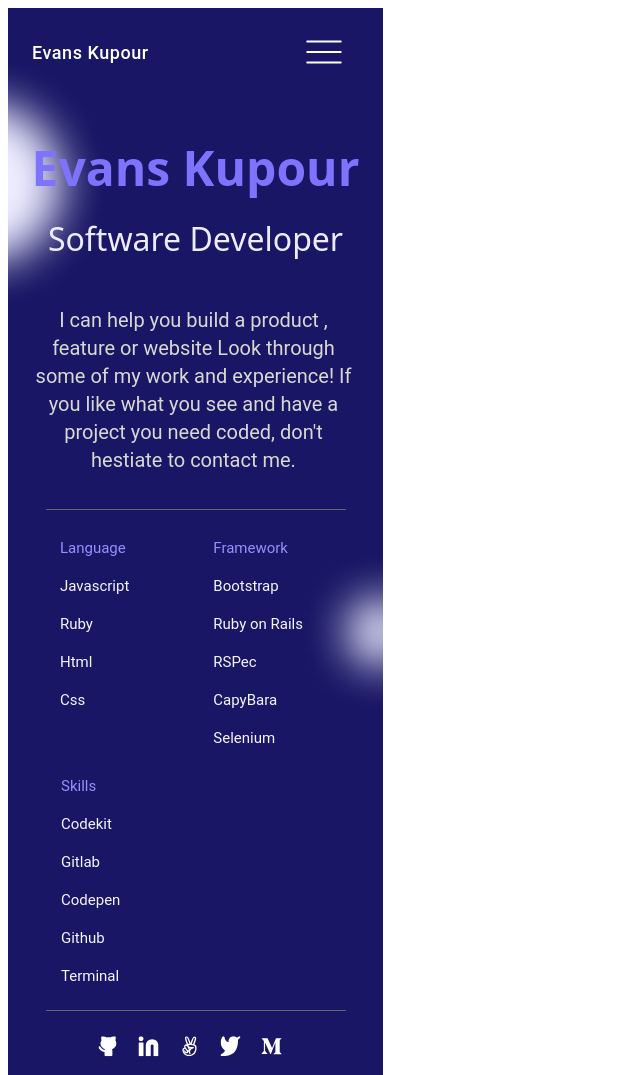
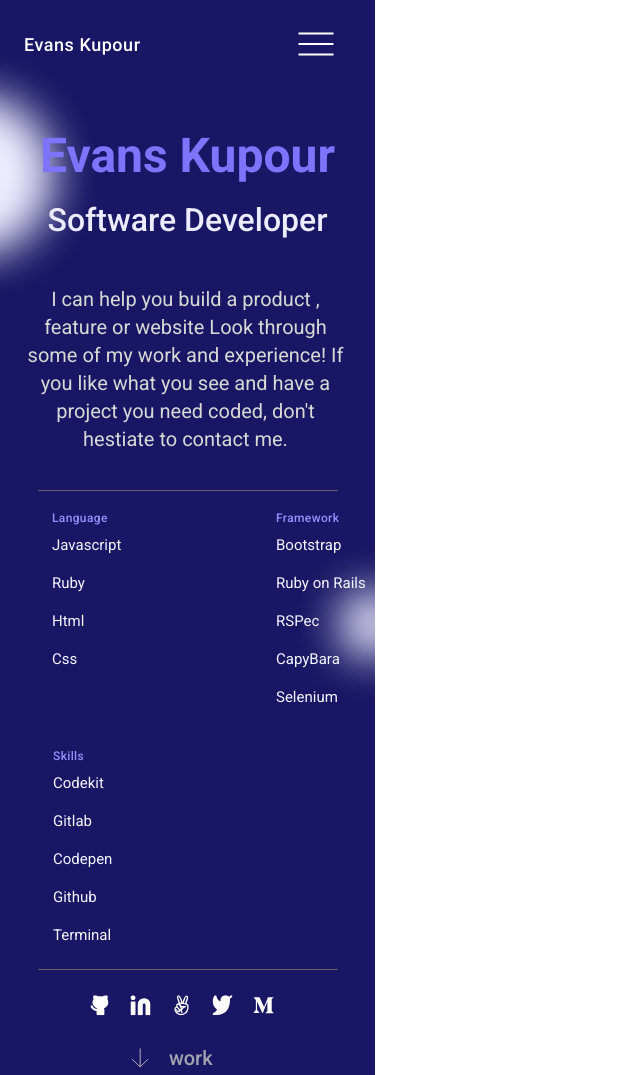
Before and after one commit to Doheera-kosi/Profile-Mobile-Version, a website: page index.html in a window 1280 px wide. Shown: the top 1075 px of the page, without its empty margins (0-640 px from the left). Drawn offline with Linux system fonts and the light colour scheme.

Commit message:
Update html & css to comply with rules

```diff
--- a/index.html
+++ b/index.html
@@ -8,6 +8,8 @@
     <link rel="stylesheet" href="style.css">
     <link rel="preconnect" href="https://fonts.googleapis.com">
     <link rel="preconnect" href="https://fonts.gstatic.com" crossorigin>
+    <link rel="preconnect" href="https://fonts.googleapis.com">
+    <link href="https://fonts.googleapis.com/css2?family=Roboto:ital,wght@0,300;0,400;0,500;0,700;0,900;1,300&display=swap" rel="stylesheet">
 </head>
 <body>
     <div class="screen">
@@ -33,7 +35,7 @@
                 </div>
                 <div class="p-section">
                 <p>
-                    I can help you build a product , <br> feature or website Look through <br> some of my work and experience! If <br> you like what you see and have a <br> project you need coded,  don't <br> hestiate to contact me.
+                    I can help you build a product , feature or website Look through some of my work and experience! If you like what you see and have a project you need coded,  don't hestiate to contact me.
                 </p>
                 </div>
                 <div class="divider-div">
--- a/style.css
+++ b/style.css
@@ -1,9 +1,15 @@
+
 html {
   padding: 0;
   margin: 0;
-  font-family: 'Roboto', Helvetica, Arial, Verdana, Tahoma, sans-serif;
+  font-family: 'Roboto';
   list-style: none;
   color: white;
+}
+
+body {
+  padding: 0;
+  margin: 0;
 }
 
 .screen {
@@ -55,7 +61,7 @@
 
 .logo-text {
   height: 16px;
-  font-family: 'Roboto', sans-serif;
+  font-family: 'Roboto';
   text-decoration: none;
   font-style: normal;
   font-weight: 500;
@@ -100,7 +106,7 @@
   color: #7d73fc;
   font-size: 48px;
   font-weight: 700;
-  font-family: system-ui, -apple-system, BlinkMacSystemFont, 'Segoe UI', Roboto, Oxygen, Ubuntu, Cantarell, 'Open Sans', 'Helvetica Neue', sans-serif;
+  font-family: 'Roboto';
   margin-bottom: -10px;
   margin-top: 80px;
 }
@@ -109,7 +115,7 @@
   color: #edecff;
   font-size: 32px;
   font-weight: 500;
-  font-family: system-ui, -apple-system, BlinkMacSystemFont, 'Segoe UI', Roboto, Oxygen, Ubuntu, Cantarell, 'Open Sans', 'Helvetica Neue', sans-serif;
+  font-family: 'Roboto';
 }
 
 .headline {
@@ -127,7 +133,7 @@
 }
 
 h1 {
-  font-family: Helvetica, Arial, Verdana, Tahoma, sans-serif;
+  font-family: 'Roboto';
   font-style: normal;
   font-weight: 600;
   font-size: 55px;
@@ -143,7 +149,8 @@
 
 p {
   width: 327px;
-  font-family: 'Roboto', Helvetica, Arial, Verdana, Tahoma, sans-serif;
+  height: 170px;
+  font-family: 'Roboto';
   font-style: normal;
   font-weight: 400;
   font-size: 20px;
@@ -174,14 +181,14 @@
   flex: none;
   order: 0;
   flex-grow: 0;
-  font-family: 'Roboto', Helvetica, Arial, Verdana, Tahoma, sans-serif;
+  font-family: 'Roboto',;
   font-weight: 100;
 }
 
 .language {
   width: auto;
   height: auto;
-  font-family: 'Roboto', Helvetica, Arial, Verdana, Tahoma, sans-serif;
+  font-family: 'Roboto';
   font-style: normal;
   font-weight: 400;
   font-size: 15px;
@@ -198,7 +205,7 @@
 .framework {
   width: auto;
   height: auto;
-  font-family: 'Roboto', Helvetica, Arial, Verdana, Tahoma, sans-serif;
+  font-family: 'Roboto';
   font-style: normal;
   font-weight: 400;
   font-size: 15px;
@@ -215,7 +222,7 @@
 .skills {
   width: auto;
   height: auto;
-  font-family: 'Roboto', Helvetica, Arial, Verdana, Tahoma, sans-serif;
+  font-family: 'Roboto';
   font-style: normal;
   font-weight: 400;
   font-size: 15px;
@@ -232,8 +239,20 @@
 }
 
 .common {
+  width: 140px;
+  height: 16px;
+  font-family: 'Roboto';
+  font-style: normal;
+  font-weight: 500;
+  font-size: 12px;
+  line-height: 24px;
+  display: flex;
+  align-items: center;
+  letter-spacing: 0.03em;
   color: #9490ff;
-  font-size: 15px;
+  flex: none;
+  order: 0;
+  flex-grow: 0;
 }
 
 .social-media {
@@ -275,7 +294,7 @@
 }
 
 .work {
-  font-family: system-ui, 'Segoe UI', Roboto, 'Open Sans', 'Helvetica Neue', sans-serif;
+  font-family: 'Roboto', sans-serif;
   font-weight: 500;
   font-size: 20px;
   color: #a2a3ae;
```
